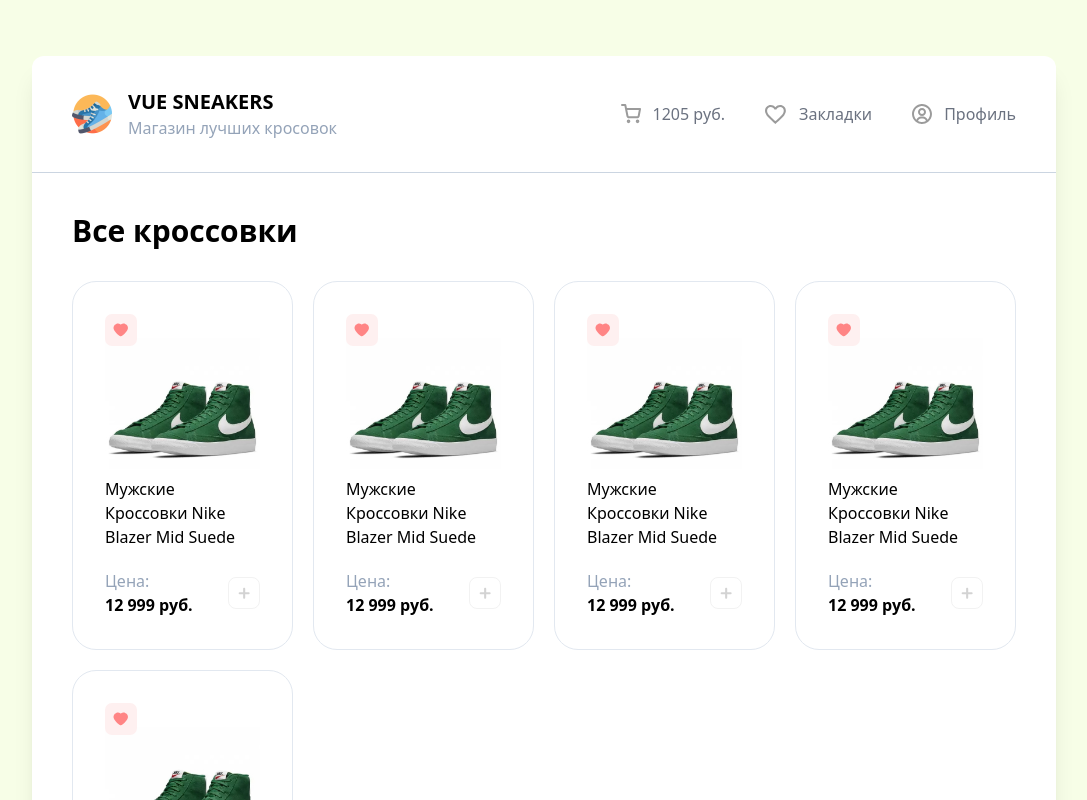
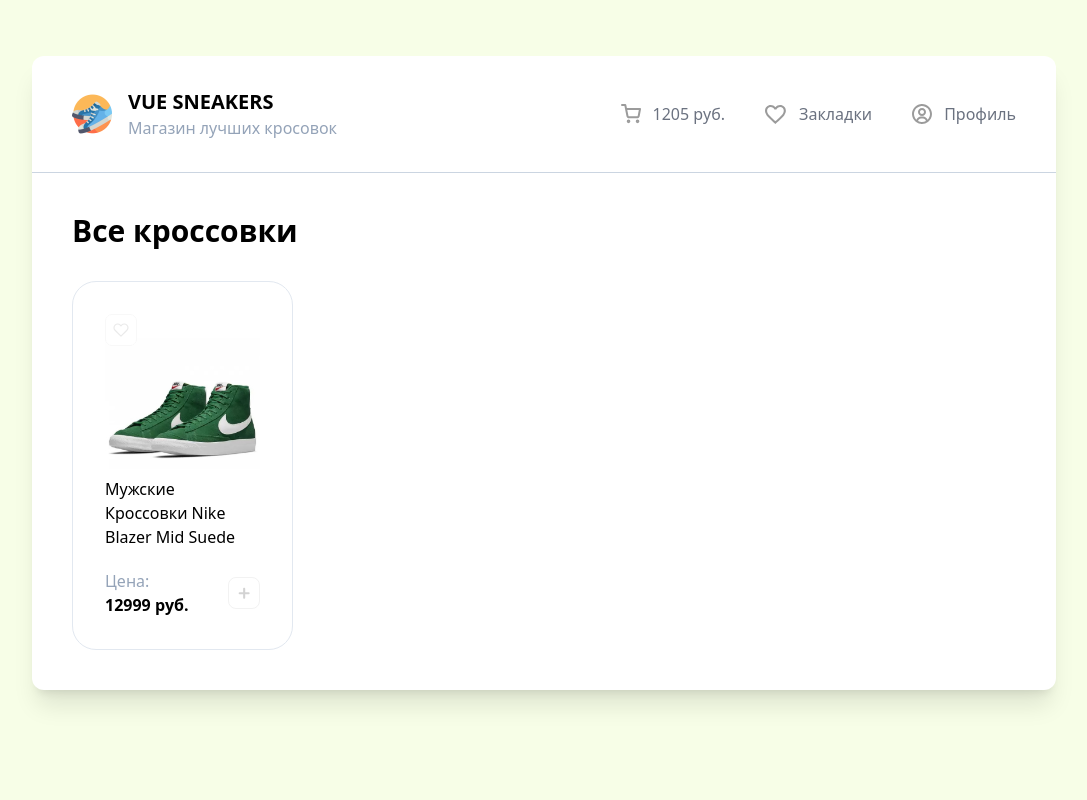
Before and after one commit to Scat55/sneakersShop, a Vue app: page / in a window 1280 px wide. Shown: the top 800 px of the page, without its empty margins (96-1183 px from the left). Built offline with nearby package versions, Linux system fonts and the light colour scheme.

Commit message:
feat: added props for card

```diff
--- a/src/components/Card.vue
+++ b/src/components/Card.vue
@@ -1,26 +1,39 @@
-<script setup lang="ts"></script>
+<script setup lang="ts">
+interface Props {
+	imgUrl: string;
+	text: string;
+	price: number;
+	isFavorite: boolean;
+	isAdded: boolean;
+	changeFavorite: Function;
+	changeAdded: Function;
+}
+
+const props = defineProps<Props>();
+const { imgUrl, text, price, isFavorite, isAdded } = props;
+</script>
 
 <template>
 	<div
 		class="relative bg-white border border-slate-200 rounded-3xl p-8 cursor-pointer transition hover:-translate-y-2 hover:shadow-xl"
 	>
-		<button>
+		<button @click="changeFavorite">
 			<img
-				src="/like-2.svg"
+				:src="isFavorite ? '/like-2.svg' : '/like-1.svg'"
 				alt="AddToFavorite"
 				class="absolute top-8 left-8"
 			/>
 		</button>
-		<img src="/sneakers/sneakers-1.jpg" alt="CardSneaker" />
-		<p class="mt-2">Мужские Кроссовки Nike Blazer Mid Suede</p>
+		<img :src="imgUrl" alt="CardSneaker" />
+		<p class="mt-2">{{ text }}</p>
 
 		<div class="flex justify-between mt-5">
 			<div class="flex flex-col">
 				<span class="text-slate-400">Цена: </span>
-				<b>12 999 руб. </b>
+				<b>{{ price }} руб. </b>
 			</div>
-			<button>
-				<img src="/plus.svg" alt="AddToCard" />
+			<button @click="changeAdded">
+				<img :src="!isAdded ? '/plus.svg' : '/checked.svg'" alt="AddToCard" />
 			</button>
 		</div>
 	</div>
--- a/src/components/CardList.vue
+++ b/src/components/CardList.vue
@@ -1,10 +1,22 @@
 <script setup lang="ts">
 import Card from '@/components/Card.vue';
+
+function changeFavorite() {
+	alert('favorite');
+}
 </script>
 
 <template>
 	<div class="grid grid-cols-4 gap-5">
-		<Card v-for="item in 5" />
+		<Card
+			imgUrl="/sneakers/sneakers-1.jpg"
+			:isFavorite="false"
+			:price="12999"
+			text="Мужские Кроссовки Nike Blazer Mid Suede"
+			:isAdded="false"
+			:changeFavorite="changeFavorite"
+			:changeAdded="changeAdded"
+		/>
 	</div>
 </template>
 
```
